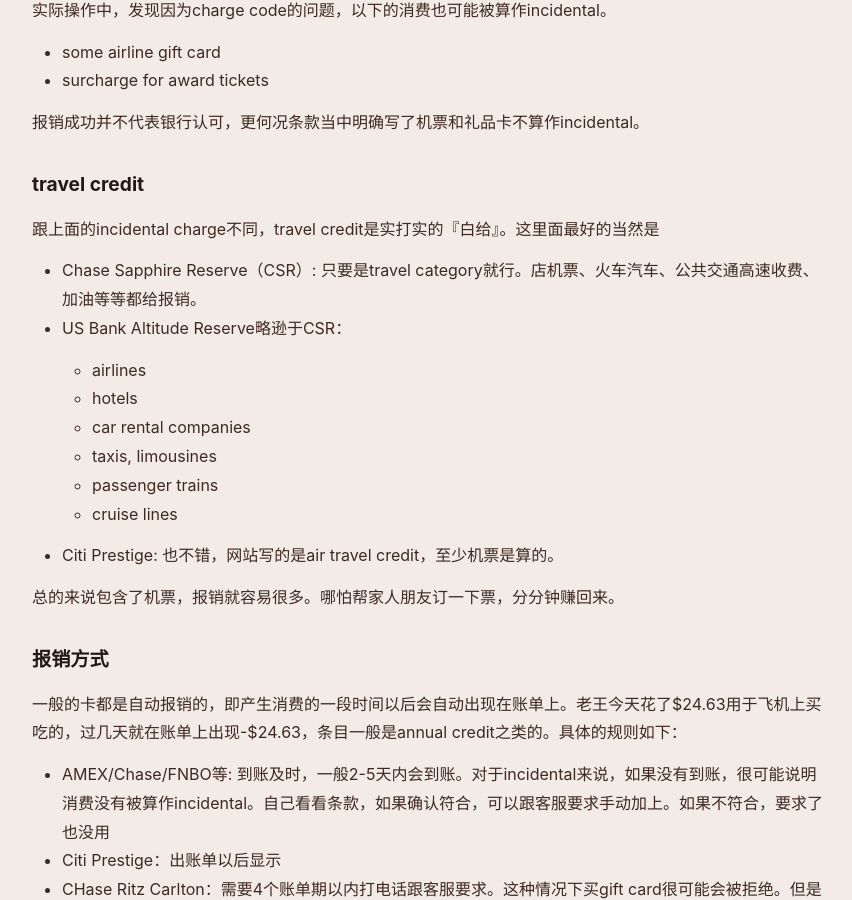
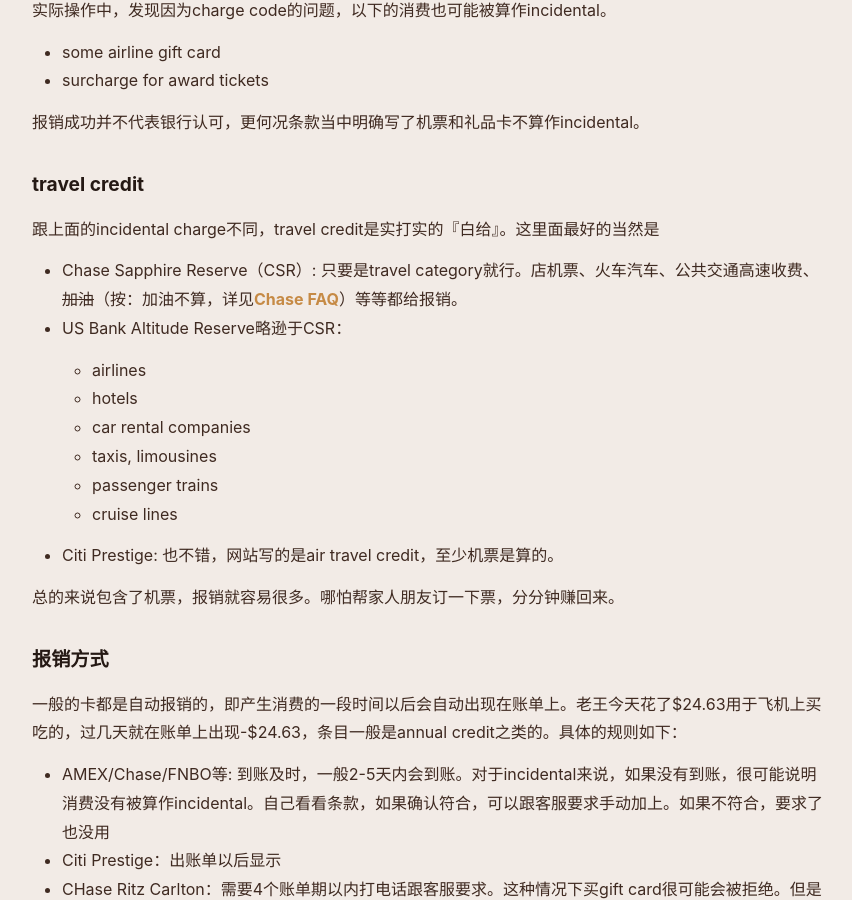
Before and after one commit to willguxy/yangmao, a Jekyll site: the page built from _posts/2017-12-23-annual-travel-credit.md, in a window 1280 px wide and 900 px high, scrolled down 1060 px. Shown: the whole window, without its empty margins (88-940 px from the left). Built offline with Jekyll 4.4.1, drawn with Linux system fonts in a browser that asks for light colours; nearby versions of some CDN libraries; comment, search, counter and statistics services are not loaded.

Commit message:
Update 2017-12-23-annual-travel-credit.md

```diff
--- a/_posts/2017-12-23-annual-travel-credit.md
+++ b/_posts/2017-12-23-annual-travel-credit.md
@@ -40,7 +40,7 @@ tags: tip idea
 ### travel credit
 跟上面的incidental charge不同，travel credit是实打实的『白给』。这里面最好的当然是
 
-* Chase Sapphire Reserve（CSR）: 只要是travel category就行。店机票、火车汽车、公共交通高速收费、加油等等都给报销。
+* Chase Sapphire Reserve（CSR）: 只要是travel category就行。店机票、火车汽车、公共交通高速收费、~~加油~~（按：加油不算，详见[Chase FAQ][chasefaq]）等等都给报销。
 * US Bank Altitude Reserve略逊于CSR：
     * airlines
     * hotels
```
Also changed, not shown: other parts of _posts/2017-12-23-annual-travel-credit.md (+2 -0 lines).
